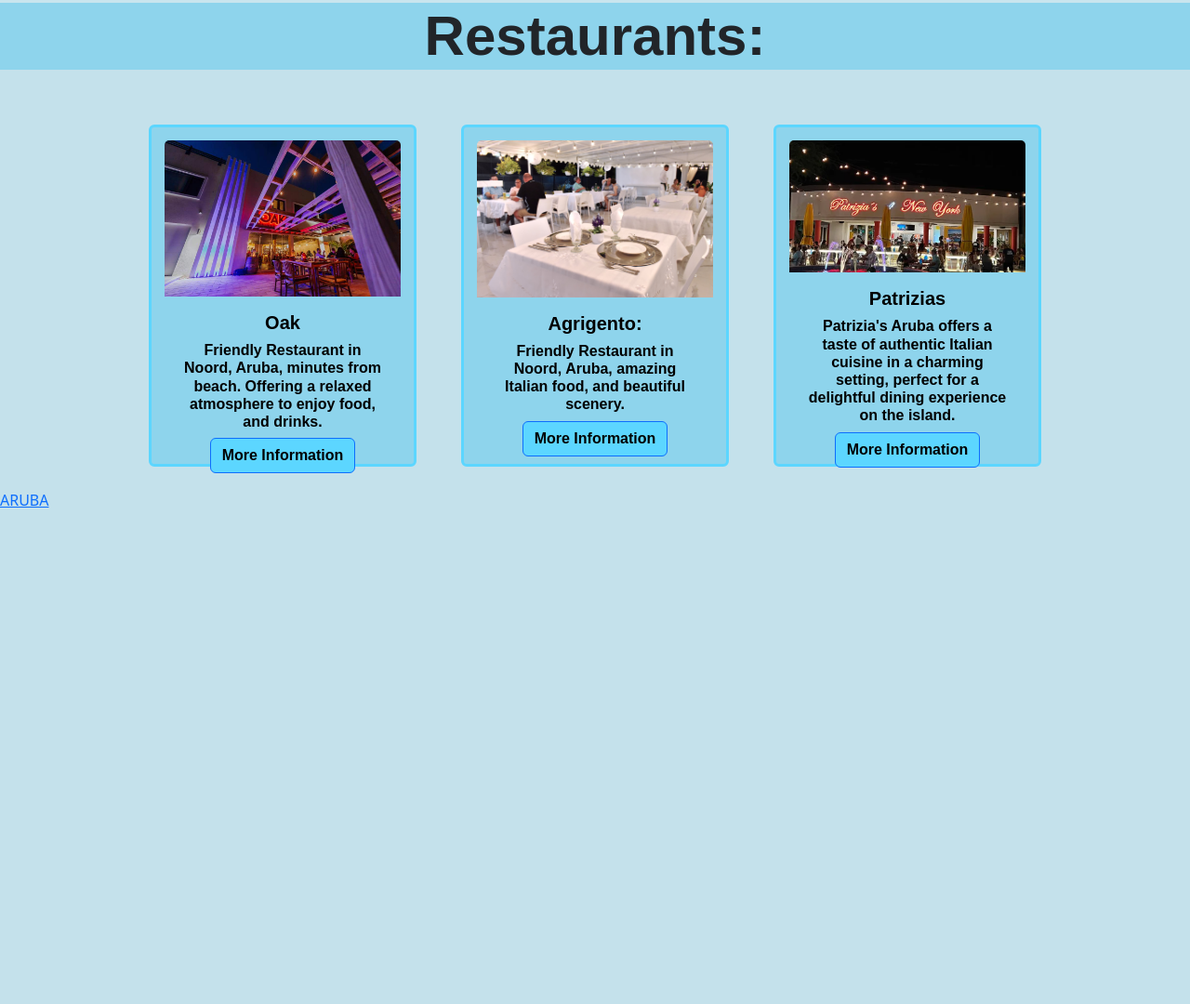
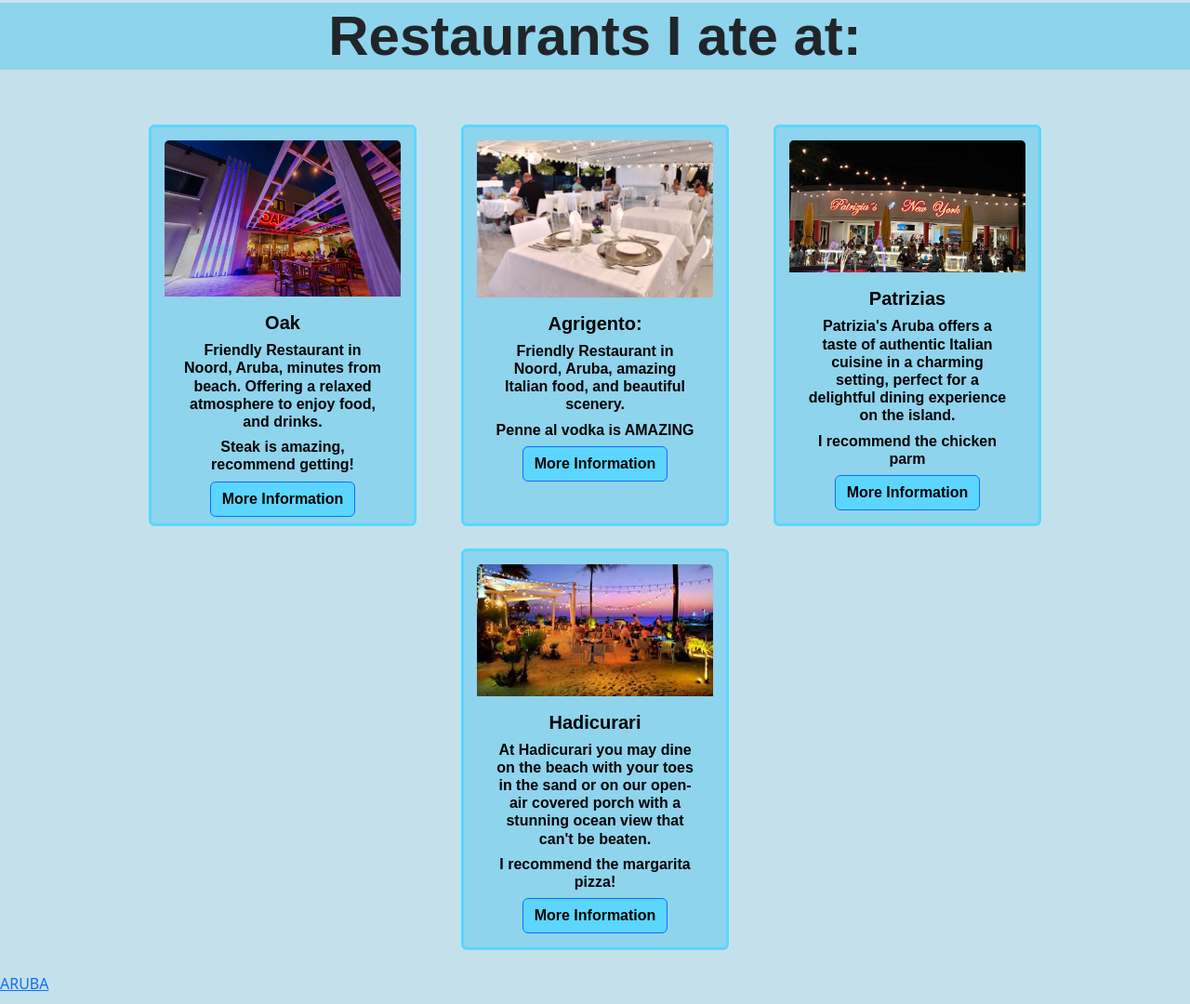
Before and after one commit to 526aschwartz/Summer-taiment-Site, a plain HTML site: page resturants.html in a window 1280 px wide. Shown: the part 136-1216 px from the top of the page at 93% size. Before the commit the page ends 800 px from the top, so only its background shows below. Drawn offline with nearby package versions, Linux system fonts and the light colour scheme; a script that the page names is missing; a web font is replaced by a local one.

Commit message:
added resturant

```diff
--- a/resturants.html
+++ b/resturants.html
@@ -1,7 +1,7 @@
 <!doctype html>
 <html lang="en">
     <head>
-        <title>Hotels</title>
+        <title>Resturants</title>
         <!-- Required meta tags -->
         <meta charset="utf-8" />
         <meta
@@ -49,38 +49,52 @@
         </header>
         <main>
             <div class="hoteltype">
-                <h1 class="hotel"> Restaurants:</h1>
+                <h1 class="hotel"> Restaurants I ate at:</h1>
               </div>
 
               <div class="row justify-content-center text-center" style="margin-top: 35px;">
-                <!-- hotel 1 -->
+                <!-- restaurant 1 -->
                 <div class=" card mx-4 mt-4">
                 <img src="/imgs/IMG-20180424-WA0030.jpg" class="card-img-top" alt="video">
                 <div class="card-body">
                   <h5 class="card-title">Oak</h5>
                   <h6 class="card-title">Friendly Restaurant in Noord, Aruba, minutes from beach. Offering a relaxed atmosphere to enjoy food, and drinks. </h6>
+                  <h6 class="card-title">Steak is amazing, recommend getting!</h6>
                   <a class="btn btn-primary" href="https://www.kuzina.gr/" role="button" target="new">More Information</a>
                 </div>
               </div>
 
-              <!-- hotel 2 -->
+              <!--<!-- restaurant 2 -->
                 <div class=" card mx-4 mt-4">
                   <img src="/imgs/agrigento-restaurant-01_orig.jpg" class="card-img-top" alt="video">
                   <div class="card-body">
                     <h5 class="card-title">Agrigento:</h5>
                     <h6 class="card-title">Friendly Restaurant in Noord, Aruba, amazing Italian food, and beautiful scenery. </h6>
+                    <h6 class="card-title">Penne al vodka is AMAZING</h6>
                     <a class="btn btn-primary" href="https://www.arc.aw/-ristoranteitalianoagrigento.html" role="button" target="new">More Information</a>
                   </div>
                 </div>
 
-              <!-- hotel 3 -->
+              <!-- restaurant 3 -->
               <div class="card mx-4 mt-4">
                 <img src="/imgs/patrizias-arubapapers-news.webp" class="card-img-top" alt="video">
                 <div class="card-body">
                   <h5 class="card-title">Patrizias</h5>
                   <h6 class="card-title">Patrizia's Aruba offers a taste of authentic Italian cuisine in a charming setting, perfect for a delightful dining experience on the island.
                   </h6>
+                  <h6 class="card-title">I recommend the chicken parm</h6>
                   <a class="btn btn-primary" href="https://www.patrizias.com/location/aruba/" role="button" target="new">More Information </a>
+                </div>
+              </div>
+              <!-- restaurant 4 -->
+              <div class="card mx-4 mt-4">
+                <img src="/imgs/download.jpg" class="card-img-top" alt="video">
+                <div class="card-body">
+                  <h5 class="card-title">Hadicurari</h5>
+                  <h6 class="card-title"> At Hadicurari you may dine on the beach with your toes in the sand or on our open-air covered porch with a stunning ocean view that can't be beaten.
+                  </h6>
+                  <h6 class="card-title">I recommend the margarita pizza!</h6>
+                  <a class="btn btn-primary" href="https://www.hadicurari.com/" role="button" target="new">More Information </a>
                 </div>
               </div>
               </div>
--- a/style.css
+++ b/style.css
@@ -122,7 +122,7 @@
   .card {
     padding: 14px;
     width: 18rem;
-    height: 23rem;
+    height: 27rem;
     background-color: #8ed4ec;
     border: solid #5cd6ff 3px;
   }
```
Also changed, not shown: hotels.html (+2 -0 lines), index.html (+3 -0 lines), imgs/download.jpg (added).
